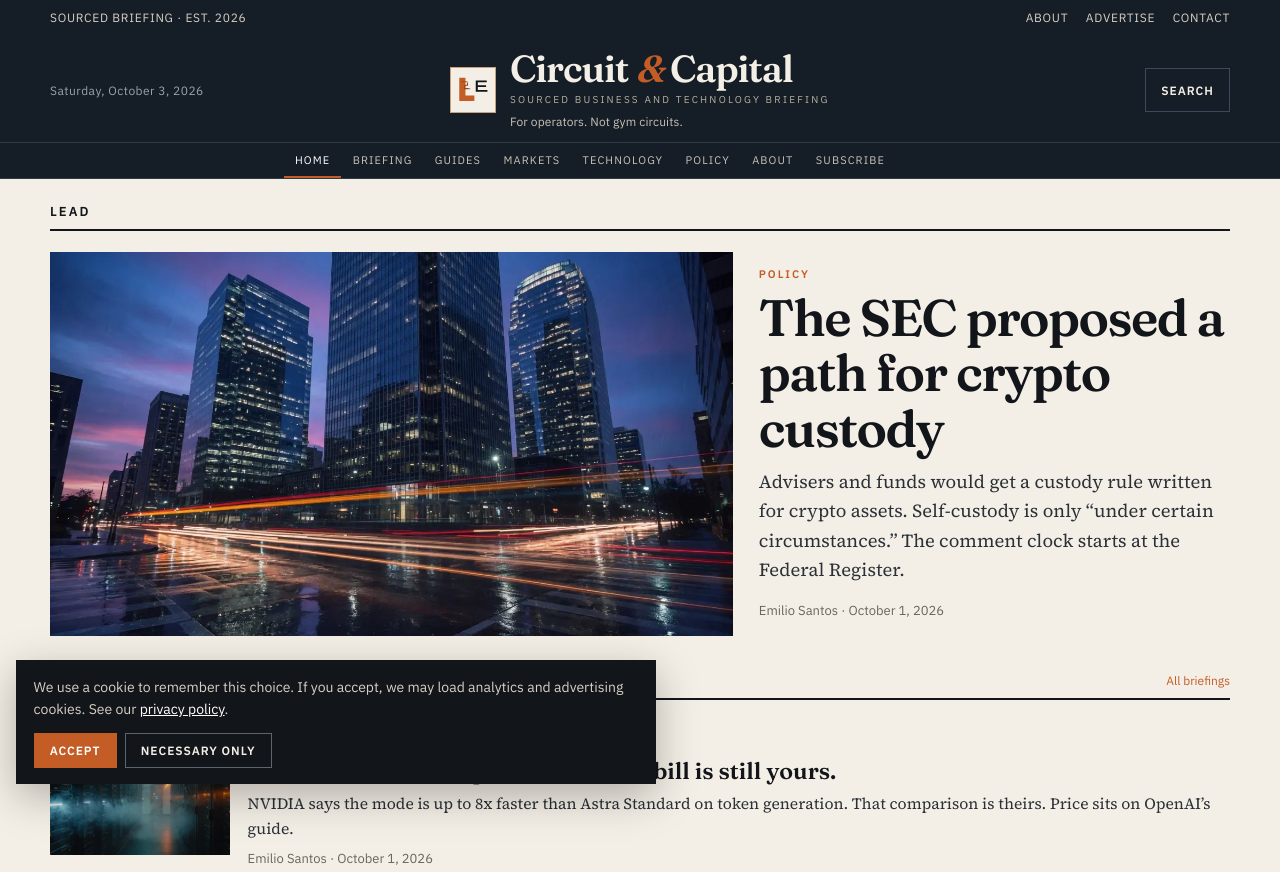
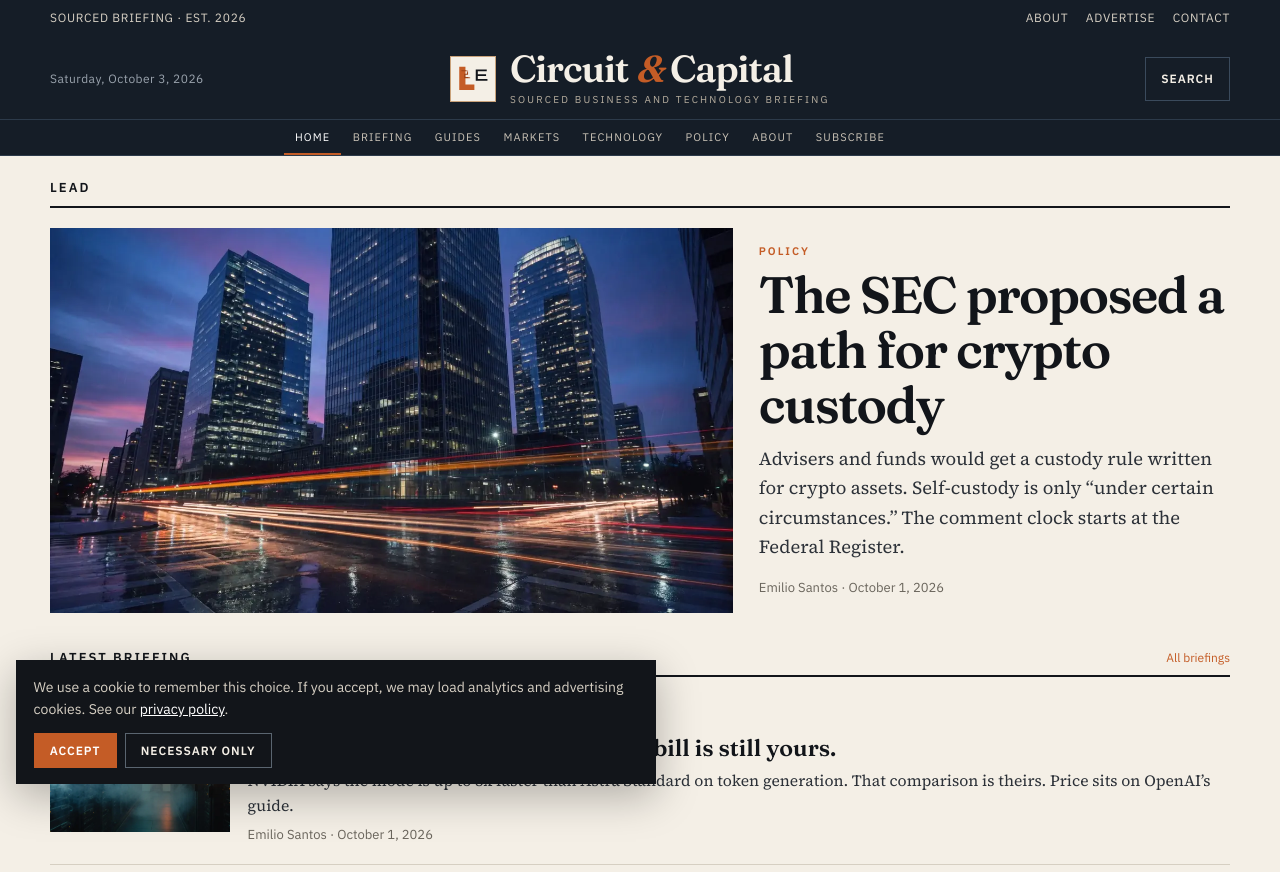
Before and after one commit to empt1012-coder/circuit-capital, a website: page index.html in a window 1280 px wide. Shown: the top 872 px of the page. Drawn offline with Linux system fonts and the light colour scheme.

Commit message:
Remove the gym-circuits line from under the masthead.

```diff
--- a/css/styles.css
+++ b/css/styles.css
@@ -152,16 +152,7 @@ button, input { font-family: var(--sans); }
   color: #b7ae9f;
   margin-top: 0.28rem;
 }
-.brand__note {
-  font-family: var(--sans);
-  font-size: 12px;
-  line-height: 1.4;
-  letter-spacing: 0.01em;
-  text-transform: none;
-  color: #c9c2b6;
-  margin-top: 0.4rem;
-  max-width: 22rem;
-}
+
 .masthead__date {
   font-family: var(--sans);
   font-size: 12px;
@@ -906,7 +897,6 @@ footer.site-foot {
   .topbar .wrap { min-height: 32px; }
   .topbar__links { gap: 0.75rem; }
   .brand__tag { display: none; }
-  .brand__note { font-size: 11px; max-width: 16rem; }
   .btn--ghost:not(.btn--icon) { display: none; }
   .btn--icon { font-size: 11px; padding: 0.45rem 0.55rem; }
   .masthead__actions { gap: 0.35rem; }
--- a/index.html
+++ b/index.html
@@ -58,7 +58,6 @@
             <span>
               <div class="brand__name">Circuit <span>&amp;</span> Capital</div>
               <div class="brand__tag">Sourced business and technology briefing</div>
-              <div class="brand__note">For operators. Not gym circuits.</div>
             </span>
           </a>
           <div class="masthead__actions">
--- a/js/site.js
+++ b/js/site.js
@@ -61,7 +61,6 @@
             <span>
               <div class="brand__name">Circuit <span>&amp;</span> Capital</div>
               <div class="brand__tag">Sourced business and technology briefing</div>
-              ${page === "home" ? `<div class="brand__note">For operators. Not gym circuits.</div>` : ""}
             </span>
           </a>
           <div class="masthead__actions">
```
